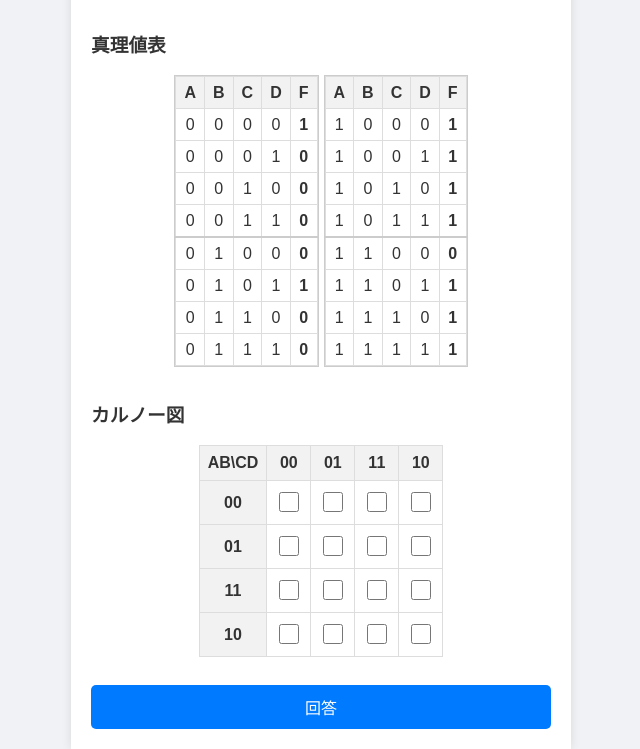
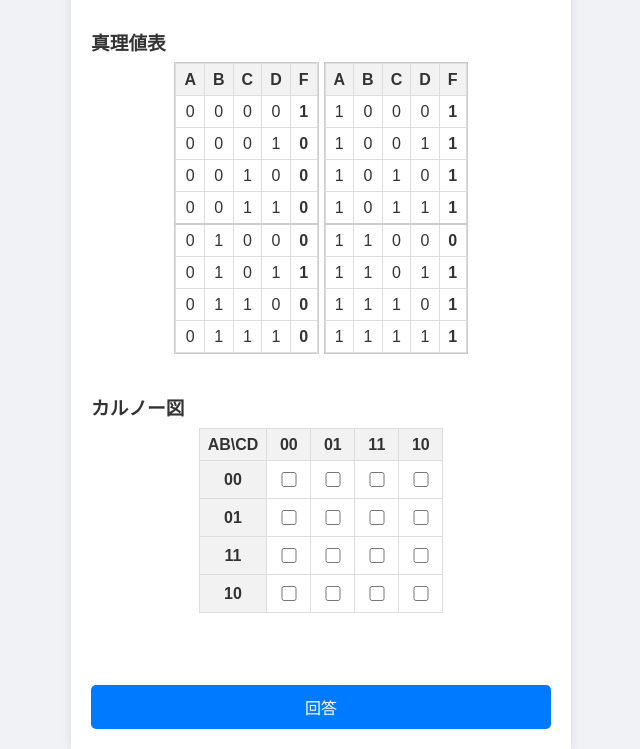
Before and after one commit to takunnma5286/Karnaugh_map_RTA, a plain HTML site: page index.html in a window 1280 px wide. Both pictures are taken after a click on the button "スタート". Shown: the part 51-800 px from the top of the page, without its empty margins (319-959 px from the left). Drawn offline with Linux system fonts and the light colour scheme.

Commit message:
16:9スマホ向けにcssを書き足した

```diff
--- a/style.css
+++ b/style.css
@@ -46,6 +46,11 @@ body {
     justify-content: space-between;
     font-size: 1.5em;
     font-weight: bold;
+    height: 20px;
+}
+
+h3 {
+    line-height: 0px;
 }
 
 button {
@@ -108,11 +113,12 @@ th {
 .karnaugh-map table {
     width: auto;
     margin: 0 auto;
+    line-height: 15px;
 }
 
 .karnaugh-map input[type="checkbox"] {
     width: 20px;
-    height: 20px;
+    height: 15px;
 }
 
 #keyboard {
```
